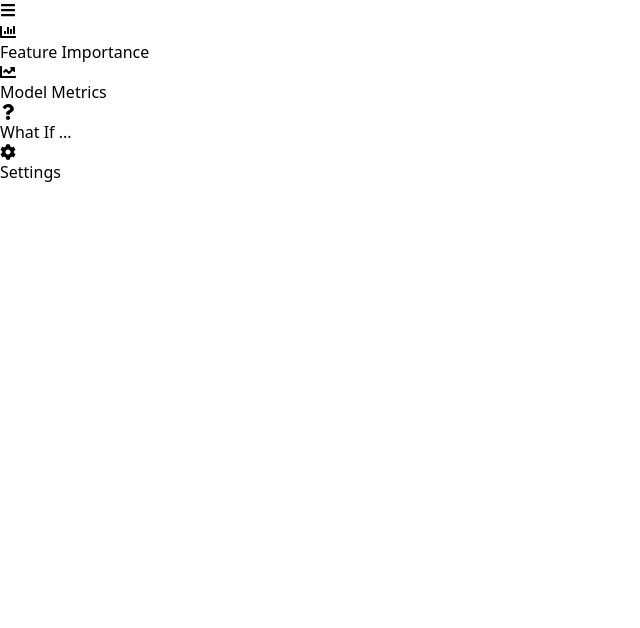
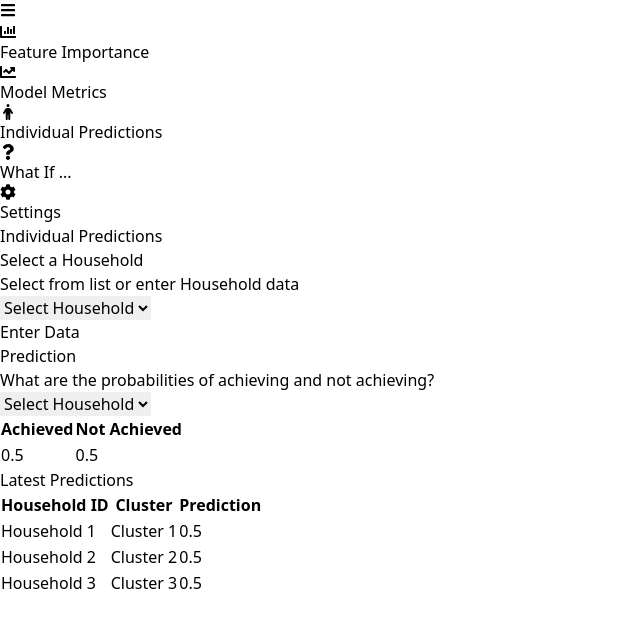
Before and after one commit to jumashafara/workmate, a React (Vite) app: page /individual-predictions in a window 1280 px wide. Shown: the top 628 px of the page, without its empty margins (0-640 px from the left). Built offline with nearby package versions, Linux system fonts and the light colour scheme.

Commit message:
added individual predictions

```diff
--- a/src/App.tsx
+++ b/src/App.tsx
@@ -4,6 +4,7 @@ import Layout from "./components/Layout";
 import FeatureImporances from "./pages/FeatureImportance";
 import ModelMetrics from "./pages/ModelMetrics";
 import WhatIf from "./pages/WhatIf";
+import IndividualPredictions from "./pages/IndividualPredictions";
 
 const App: React.FC = () => {
   return (
@@ -12,6 +13,7 @@ const App: React.FC = () => {
         <Routes>
           <Route path="/" element={<FeatureImporances />} />
           <Route path="/model-metrics" element={<ModelMetrics />} />
+          <Route path="/individual-predictions" element={<IndividualPredictions />} />
           <Route path="/what-if" element={<WhatIf />} />
           <Route path="/settings" element={<h1>Settings</h1>} />
         </Routes>
--- a/src/components/ConfusionMatrix.tsx
+++ b/src/components/ConfusionMatrix.tsx
@@ -25,8 +25,8 @@ const ConfusionMatrix: React.FC = () => {
             type: "heatmap",
             colorscale: [
               [0, "rgb(255, 255, 255)"], // White for the lowest value
-              [0.5, "rgb(173, 216, 230)"], // Light Blue for middle values
-              [1, "rgb(0, 0, 128)"], // Dark Blue for the highest value
+              // oranges
+              [1, "#ea580c"], // Orange for the middle value
             ], // Custom colors
 
             showscale: true, // Show the color scale
--- a/src/components/FeatureImportanceChart.tsx
+++ b/src/components/FeatureImportanceChart.tsx
@@ -39,7 +39,7 @@ const FeatureImportanceChart: React.FC<FeatureImportanceChartProps> = () => {
             orientation: "h", // Horizontal bar chart
             width: 0.8,
             marker: {
-              color: "rgb(55, 83, 109)",
+              color: "#ea580c",
             },
           },
         ]}
--- /dev/null
+++ b/src/components/LatestPredictions.tsx
@@ -0,0 +1,38 @@
+import React from 'react'
+
+const LatestPredictions:React.FC = () => {
+    const household_data = [
+    { hhid: 'Household 1', cluster: 'Cluster 1', prediction: '0.5' },
+    { hhid: 'Household 2', cluster: 'Cluster 2', prediction: '0.5' },
+    { hhid: 'Household 3', cluster: 'Cluster 3', prediction: '0.5' },
+    // Add more variables as needed
+  ];
+  return (
+    <div className="w-full border border-gray-300">
+      <div className="bg-gray-200 p-3">
+        <h2 className="text-lg font-semibold mb-4">Latest Predictions</h2>
+      </div>
+
+      <table className="min-w-full border border-gray-300 bg-white shadow-md rounded-md">
+        <thead className="bg-gray-100">
+          <tr>
+            <th className="px-4 py-2 border-b text-left">Household ID</th>
+            <th className="px-4 py-2 border-b text-left">Cluster</th>
+            <th className="px-4 py-2 border-b text-left">Prediction</th>
+          </tr>
+        </thead>
+        <tbody>
+          {household_data.map((household, index) => (
+            <tr key={index} className={index % 2 === 0 ? "bg-gray-50" : ""}>
+              <td className="px-4 py-2 border-b">{household.hhid}</td>
+              <td className="px-4 py-2 border-b">{household.cluster}</td>
+              <td className="px-4 py-2 border-b">{household.prediction}</td>
+            </tr>
+          ))}
+        </tbody>
+      </table>
+    </div>
+  )
+}
+
+export default LatestPredictions
--- /dev/null
+++ b/src/components/Prediction.tsx
@@ -0,0 +1,45 @@
+import React from "react";
+
+const Prediction: React.FC = () => {
+  return (
+    <div className="confusion-matrix border border-gray-300">
+      <div className="bg-gray-200 p-3">
+        <h2 className="text-lg font-semibold mb-4 w-full">Prediction</h2>
+        <h2>What are the probabilities of achieving and not achieving?</h2>
+      </div>
+      <div className="p-3">
+        {/* select options */}
+        <select
+          name=""
+          id=""
+          value={"Household 1"}
+          className="border border-orange-600 p-3 w-full rounded"
+        >
+          <option value="">Select Household</option>
+          <option value="">Household 1</option>
+          <option value="">Household 2</option>
+          <option value="">Household 3</option>
+        </select>
+      </div>
+      <div className="p-3">
+        {/* results tables */}
+        <table className="border border-gray-300 w-full">
+          <thead className="p-3 border">
+            <tr>
+              <th className="px-4 py-2 border-b text-left">Achieved</th>
+              <th className="px-4 py-2 border-b text-left">Not Achieved</th>
+            </tr>
+          </thead>
+          <tbody>
+            <tr>
+              <td className="px-4 py-2 border-b text-left">0.5</td>
+              <td className="px-4 py-2 border-b text-left">0.5</td>
+            </tr>
+          </tbody>
+        </table>
+      </div>
+    </div>
+  );
+};
+
+export default Prediction;
--- a/src/components/ROCAUC.tsx
+++ b/src/components/ROCAUC.tsx
@@ -76,7 +76,7 @@ const ROCCurve: React.FC = () => {
             type: "scatter",
             mode: "lines+markers",
             name: "ROC Curve",
-            line: { shape: "linear", color: "blue" },
+            line: { shape: "linear", color: "#ea580c" },
           },
           {
             x: [0, 1],
--- /dev/null
+++ b/src/components/SelectPassenger.tsx
@@ -0,0 +1,28 @@
+import React from "react";
+
+const SelectPassenger: React.FC = () => {
+  return (
+    <div className="confusion-matrix border border-gray-300">
+      <div className="bg-gray-200 p-3">
+        <h2 className="text-lg font-semibold mb-4 w-full">
+          Select a Household
+        </h2>
+        <h2>Select from list or enter Household data</h2>
+      </div>
+      <div className="p-3">
+        {/* select options */}
+        <select name="" id="" className="border border-orange-600 p-3 w-full rounded">
+          <option value="">Select Household</option>
+          <option value="">Household 1</option>
+          <option value="">Household 2</option>
+          <option value="">Household 3</option>
+        </select>
+      </div>
+      <div className="p-3">
+      <button className="btn bg-orange-600 text-white p-3 w-full rounded">Enter Data</button>
+      </div>
+    </div>
+  );
+};
+
+export default SelectPassenger;
--- a/src/components/Sidebar.tsx
+++ b/src/components/Sidebar.tsx
@@ -6,6 +6,7 @@ import {
   FaQuestion,
   FaCog,
 } from "react-icons/fa";
+import { FaPerson } from "react-icons/fa6";
 import { Link } from "react-router-dom";
 
 const Sidebar: React.FC = () => {
@@ -48,6 +49,15 @@ const Sidebar: React.FC = () => {
           </li>
           <li>
             <Link
+              to="/individual-predictions"
+              className="flex items-center px-4 py-2 hover:bg-gray-700"
+            >
+              <FaPerson className="text-lg" />
+              {isOpen && <span className="ml-4">Individual Predictions</span>}
+            </Link>
+          </li>
+          <li>
+            <Link
               to="/what-if"
               className="flex items-center px-4 py-2 hover:bg-gray-700"
             >
--- /dev/null
+++ b/src/pages/IndividualPredictions.tsx
@@ -0,0 +1,31 @@
+import React from "react";
+import SelectPassenger from "../components/SelectPassenger";
+import Prediction from "../components/Prediction";
+import LatestPredictions from "../components/LatestPredictions";
+
+const IndividualPredictions: React.FC = () => {
+  return (
+    <>
+      <div className="pb-5">
+        <h1 className="text-2xl font-bold">Individual Predictions</h1>
+      </div>
+      <div className="flex flex-col ">
+        <div className="w-full flex flex-col space-y-5">
+          <div className="flex flex-col md:flex-row md:space-x-5">
+            <div className="confusion-matrix w-1/2">
+              <SelectPassenger />
+            </div>
+            <div className="roc-curve w-1/2">
+              <Prediction />
+            </div>
+          </div>
+          <div>
+            <LatestPredictions/>
+          </div>
+        </div>
+      </div>
+    </>
+  );
+};
+
+export default IndividualPredictions;
```
